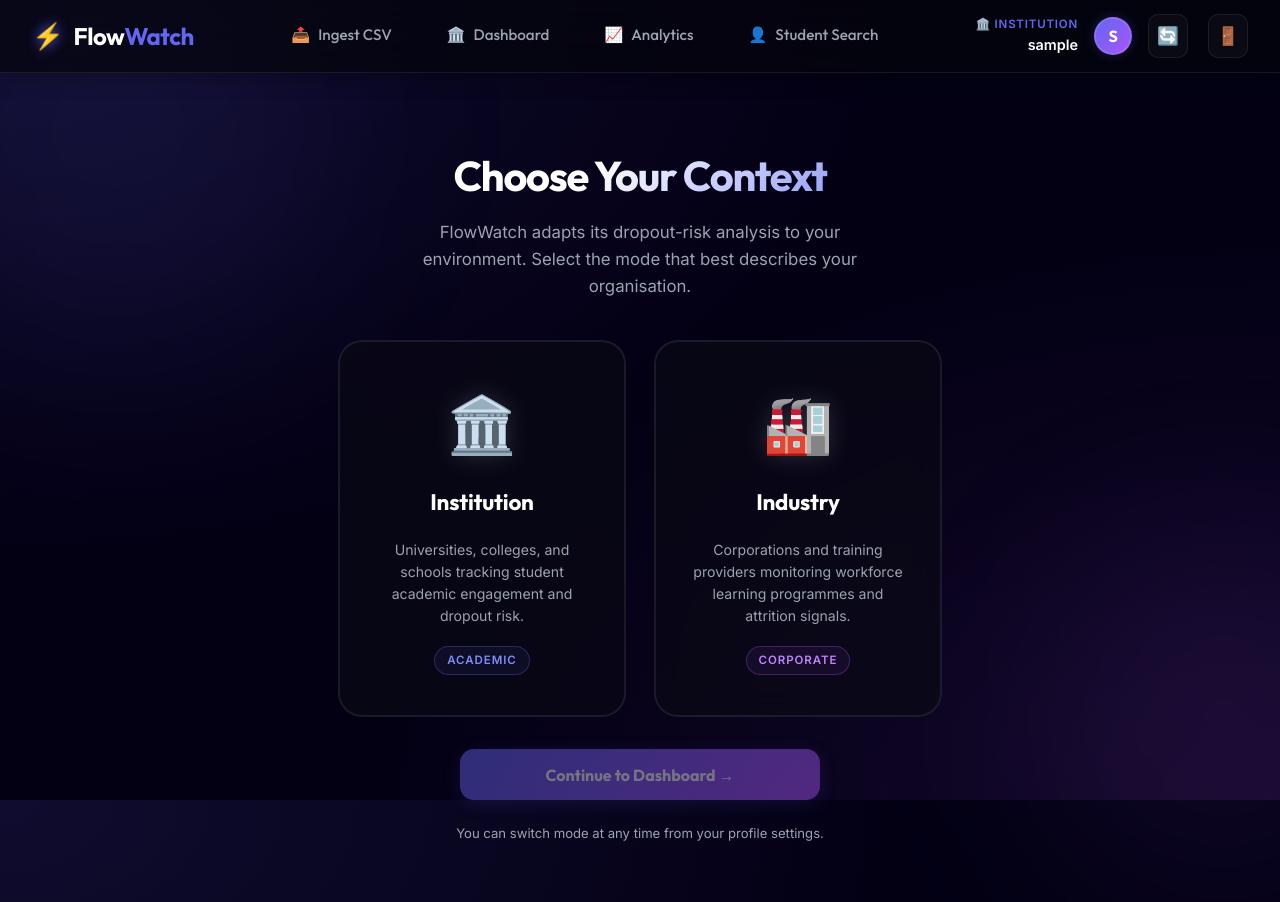
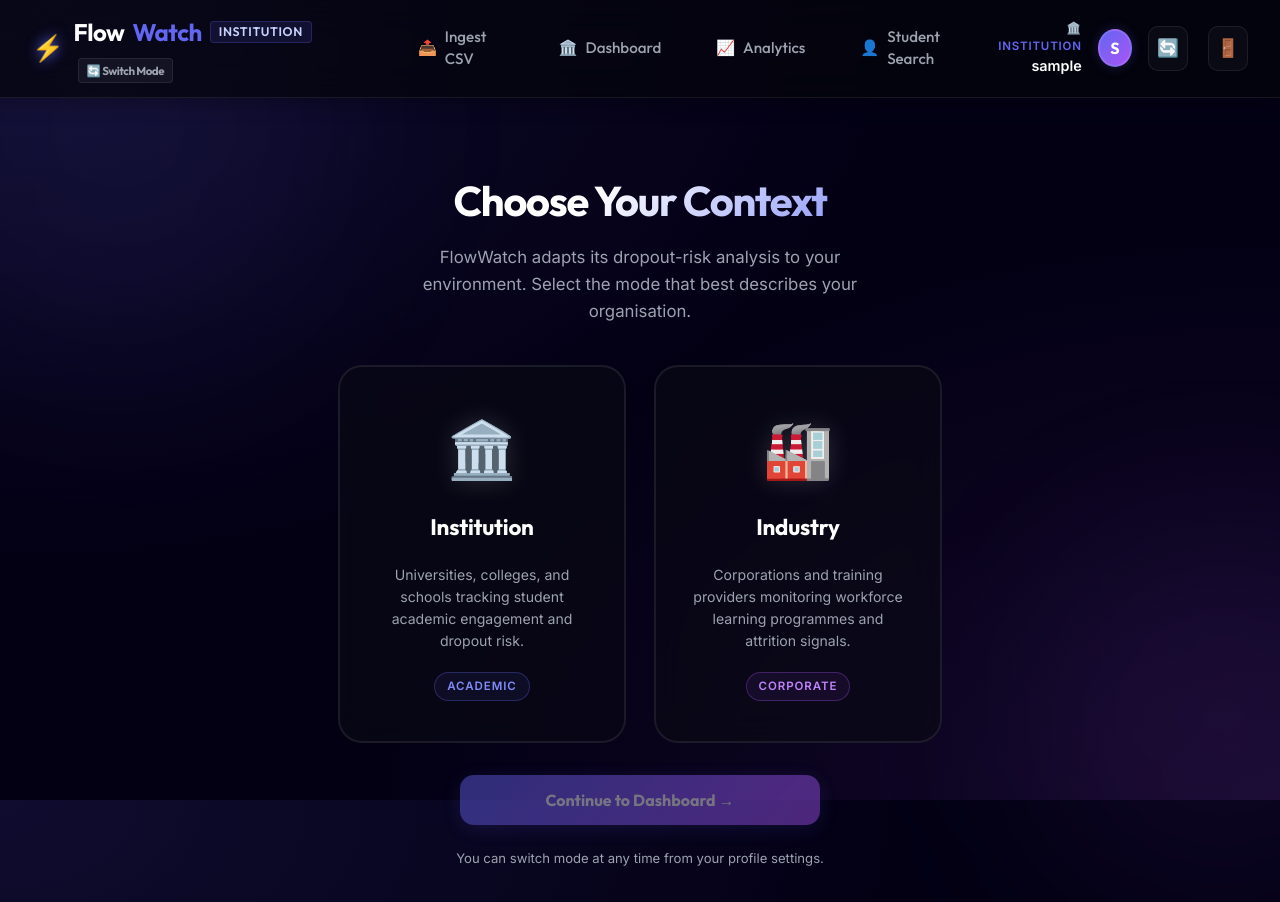
Before and after one commit to Siri06-git/fusion-flowwatch-anamoly-detection, a Flask app: page /choose-mode in a window 1280 px wide. Shown: the top 902 px of the page. Run offline with Flask 3, Linux system fonts and the light colour scheme; the visitor is signed in with stand-in values (Sample User, id 1).

Commit message:
Implement Phase 54: Update navbar to display active mode and add a switch mode button

```diff
--- a/templates/base.html
+++ b/templates/base.html
@@ -9,9 +9,19 @@
 </head>
 <body>
     <nav class="navbar">
-        <div class="nav-brand">
+        <div class="nav-brand" style="display: flex; align-items: center;">
             <span class="logo-icon">⚡</span>
-            <span class="logo-text">Flow<span class="logo-accent">Watch</span></span>
+            <span class="logo-text" style="display: flex; align-items: center; gap: 0.5rem; flex-wrap: wrap;">
+                Flow<span class="logo-accent">Watch</span>
+                {% if current_user %}
+                    <span id="nav-mode-indicator" style="font-size: 0.78rem; font-weight: 600; text-transform: uppercase; letter-spacing: 0.05em; background: {% if user_mode == 'institution' %}rgba(99,102,241,0.12){% else %}rgba(168,85,247,0.12){% endif %}; border: 1px solid {% if user_mode == 'institution' %}rgba(99,102,241,0.25){% else %}rgba(168,85,247,0.25){% endif %}; color: {% if user_mode == 'institution' %}#c7d2fe{% else %}#f5d0fe{% endif %}; padding: 0.2rem 0.5rem; border-radius: 4px; line-height: 1.1;">
+                        {{ user_mode | capitalize }}
+                    </span>
+                    <a href="{{ url_for('choose_mode') }}" id="nav-switch-mode-link" style="font-size: 0.72rem; text-decoration: none; color: var(--text-muted); background: rgba(255,255,255,0.05); padding: 0.2rem 0.5rem; border-radius: 4px; border: 1px solid var(--border-glass); display: inline-flex; align-items: center; gap: 0.25rem; transition: var(--transition-smooth); margin-left: 0.25rem;" onmouseover="this.style.color='#fff'; this.style.borderColor='rgba(255,255,255,0.2)'" onmouseout="this.style.color='var(--text-muted)'; this.style.borderColor='var(--border-glass)'">
+                        🔄 Switch Mode
+                    </a>
+                {% endif %}
+            </span>
         </div>
 
         {% if current_user %}
```
